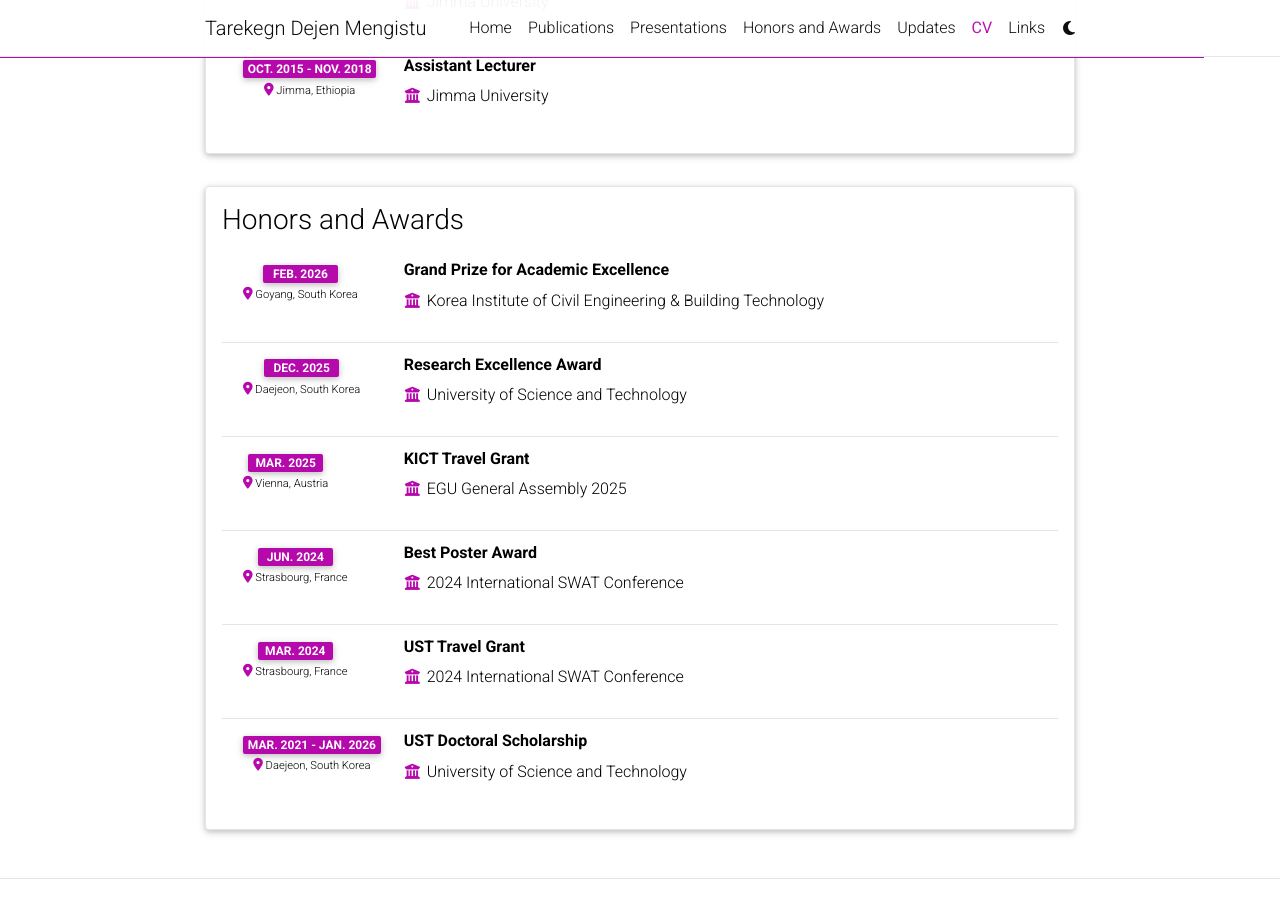
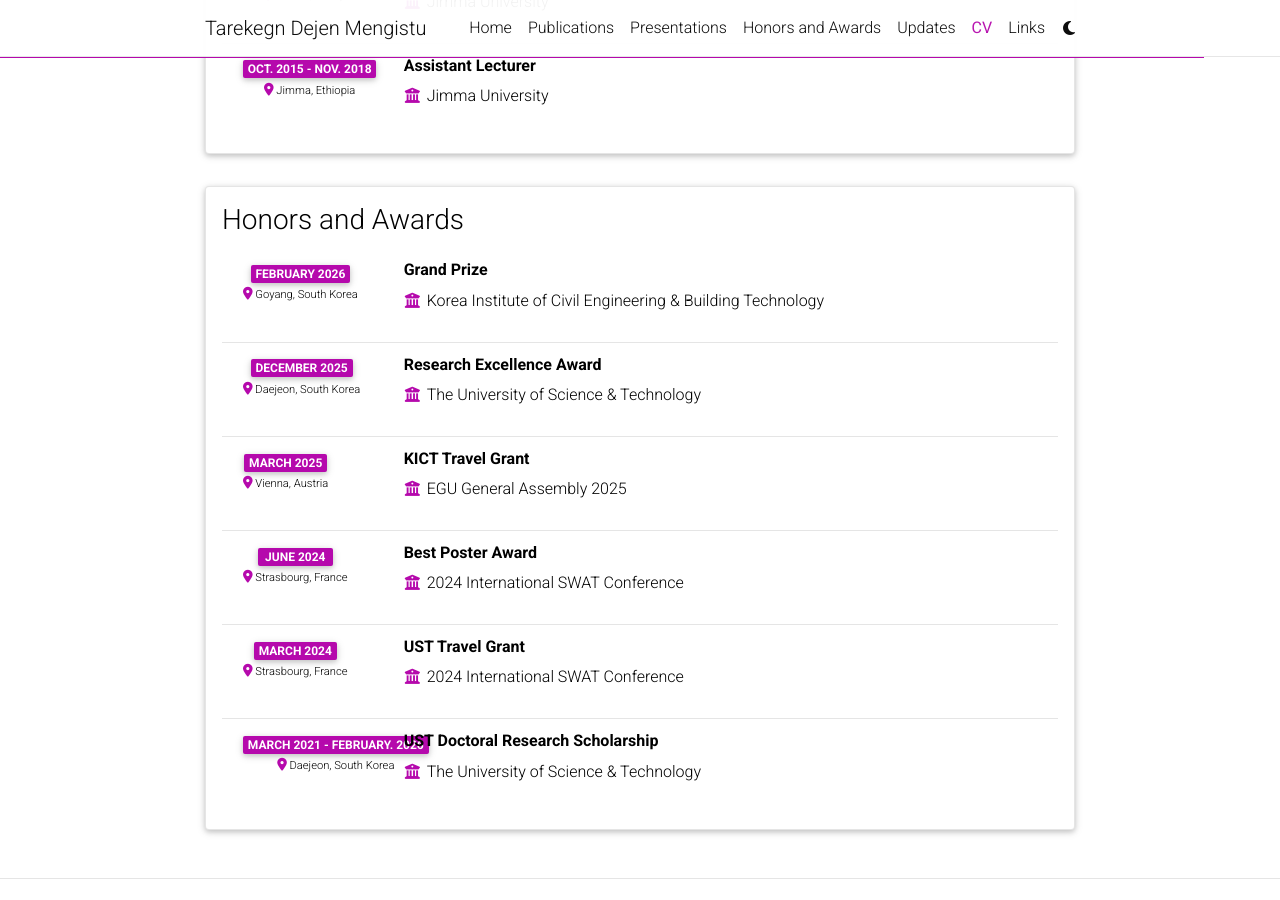
Before and after one commit to tdmengistu/tdmengistu.github.io, a Jekyll site: the page built from _pages/cv.md, in a window 1280 px wide and 900 px high, scrolled down 1251 px. Built offline with Jekyll 4.4.1, drawn with Linux system fonts in a browser that asks for light colours; a style sheet for code colours, icons or effects is not loaded.

Commit message:
Update cv.yml

```diff
--- a/_data/cv.yml
+++ b/_data/cv.yml
@@ -43,27 +43,27 @@
 - title: Honors and Awards
   type: time_table
   contents:
-  - title: Grand Prize for Academic Excellence
+  - title: Grand Prize
     institution: Korea Institute of Civil Engineering & Building Technology
-    year: Feb. 2026
+    year: February 2026
     location: Goyang, South Korea
   - title: Research Excellence Award
-    institution: University of Science and Technology
-    year: Dec. 2025
+    institution: The University of Science & Technology
+    year: December 2025
     location: Daejeon, South Korea
   - title: KICT Travel Grant
     institution: EGU General Assembly 2025
-    year: Mar. 2025
+    year: March 2025
     location: Vienna, Austria
   - title: Best Poster Award
     institution: 2024 International SWAT Conference
-    year: Jun. 2024
+    year: June 2024
     location: Strasbourg, France
   - title: UST Travel Grant
     institution: 2024 International SWAT Conference
-    year: Mar. 2024
+    year: March 2024
     location: Strasbourg, France
-  - title: UST Doctoral Scholarship
-    institution: University of Science and Technology
-    year: Mar. 2021 - Jan. 2026
+  - title: UST Doctoral Research Scholarship
+    institution: The University of Science & Technology
+    year: March 2021 - February. 2026
     location: Daejeon, South Korea
```
